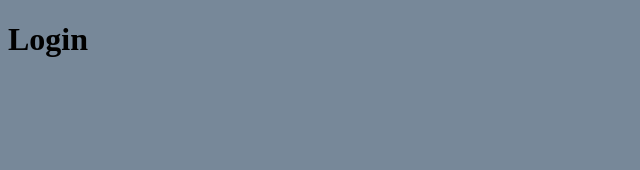
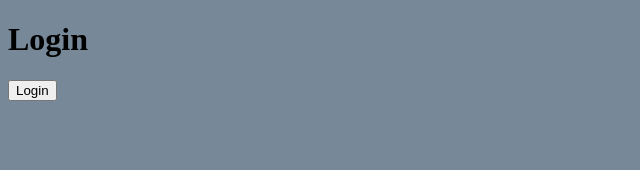
Before and after one commit to bakkerjean/assignment, an Angular app: page /login in a window 1280 px wide. Shown: the top 170 px of the page, without its empty margins (0-640 px from the left). Built offline with nearby package versions, Linux system fonts and the light colour scheme.

Commit message:
added basic login setup

```diff
--- a/src/app/components/login/login.component.html
+++ b/src/app/components/login/login.component.html
@@ -1 +1,11 @@
 <h1>{{ title }}</h1>
+<button
+  (click)="
+    login({
+      firstname: 'Thomas',
+      lastName: 'Shelby',
+      email: 'thomas@shelby.co.uk',
+      password: 'asdf'
+    })
+  "
+>Login</button>
--- a/src/app/components/login/login.component.ts
+++ b/src/app/components/login/login.component.ts
@@ -1,4 +1,9 @@
 import { Component } from '@angular/core';
+import { Router } from '@angular/router';
+
+import { AuthService } from '../../services/auth/auth.service';
+
+import { Creds } from '../../types/creds';
 
 @Component({
   selector: 'app-login',
@@ -6,5 +11,20 @@ import { Component } from '@angular/core';
   styleUrls: ['./login.component.css'],
 })
 export class LoginComponent {
+  constructor(public authService: AuthService, public router: Router) {}
   title = 'Login';
+
+  login(creds: Creds) {
+    this.authService.login(creds).subscribe({
+      next: () => {
+        this.authService.setUser({
+          firstName: creds.firstName,
+          lastName: creds.lastName,
+          email: creds.email,
+        });
+        this.router.navigate(['']);
+      },
+      error: (error) => console.log(error),
+    });
+  }
 }
```
